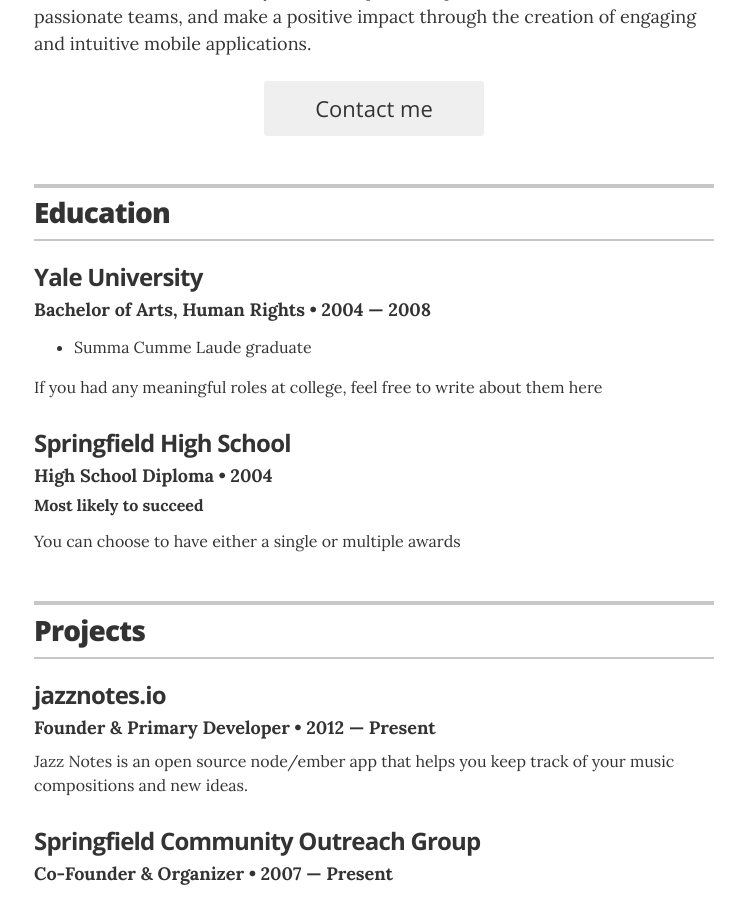
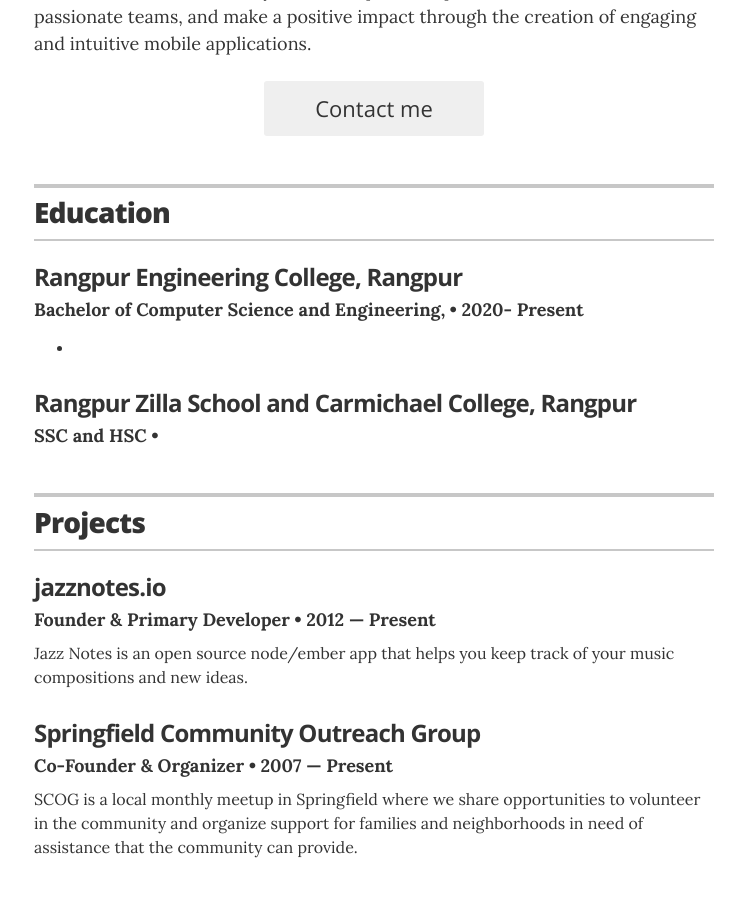
Before and after one commit to A-f-Adib/resume, a Jekyll site: the page built from index.html, in a window 1280 px wide and 900 px high, scrolled down 445 px. Shown: the whole window, without its empty margins (266-1011 px from the left). Built offline with Jekyll 4.4.1, drawn with Linux system fonts in a browser that asks for light colours.

Commit message:
Update education.yml

```diff
--- a/_data/education.yml
+++ b/_data/education.yml
@@ -1,13 +1,13 @@
 # Degree
-- degree: Bachelor of Arts, Human Rights
-  uni: Yale University
-  year: 2004 &mdash; 2008
+- degree: Bachelor of Computer Science and Engineering,
+  uni: Rangpur Engineering College, Rangpur
+  year: 2020- Present
   awards:
-    - award: Summa Cumme Laude graduate
-  summary: If you had any meaningful roles at college, feel free to write about them here
+    - #award: Summa Cumme Laude graduate
+  #summary: If you had any meaningful roles at college, feel free to write about them here
 
-- degree: High School Diploma
-  uni: Springfield High School
-  year: 2004
-  award: Most likely to succeed
-  summary: You can choose to have either a single or multiple awards
+- degree: SSC and HSC
+  uni: Rangpur Zilla School and Carmichael College, Rangpur
+  #year: 2004
+  #award: Most likely to succeed
+  #summary: You can choose to have either a single or multiple awards
```
